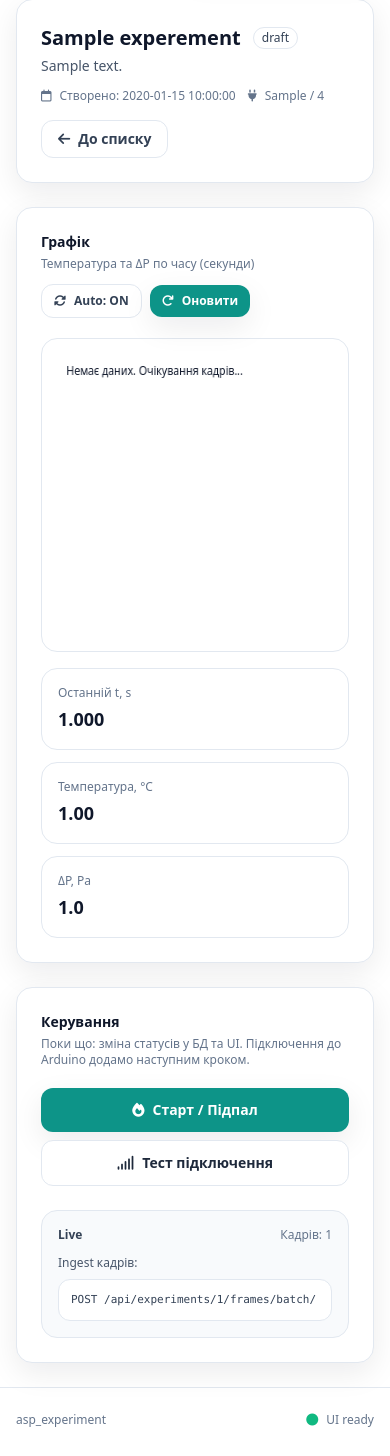
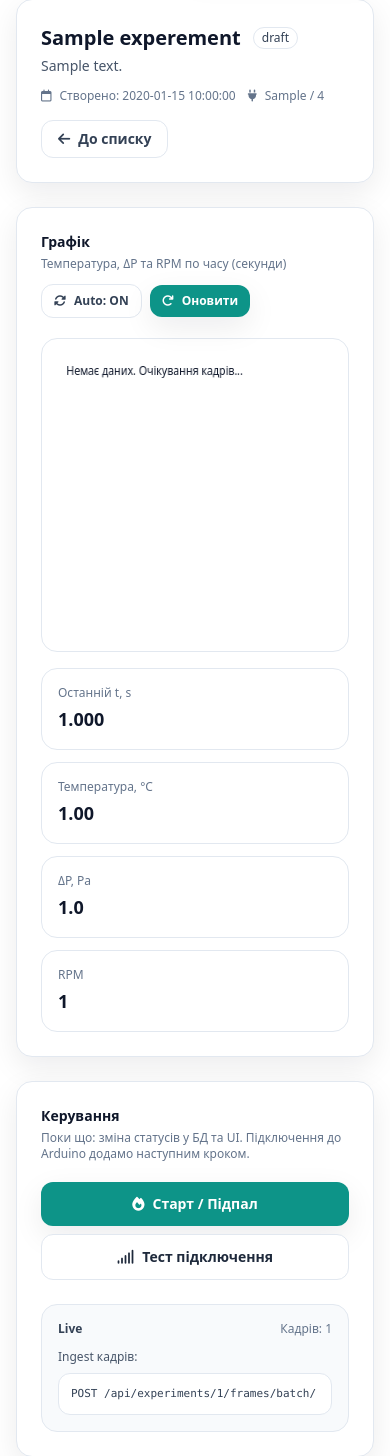
Before and after one commit to b0gdan00/Aspirantura_research, a Django app: page /experiments/1/ in a window 390 px wide. Shown: the part 90-1546 px from the top of the page. Before the commit the page ends 1517 px from the top, so only its background shows below. Run offline with Django 5.2, Linux system fonts and the light colour scheme; tables that the repository leaves empty hold one stand-in row (values such as "Sample post"); some libraries are stand-ins or nearby versions.

Commit message:
цукцу

```diff
--- a/part_1/models.py
+++ b/part_1/models.py
@@ -79,6 +79,9 @@ class Frame(models.Model):
     # Диференціальний тиск (pressure delta; одиниці визначаються контрактом даних/пристроєм).
     dif_pressure = models.FloatField()
 
+    # Обороти двигуна (RPM), з тахометра (датчик Холла).
+    rpm = models.FloatField(default=0)
+
     received_at = models.DateTimeField(default=timezone.now, editable=False)
 
     class Meta:
@@ -129,6 +132,7 @@ class Frame(models.Model):
                     second=float(item["second"]),
                     temperature=float(item["temperature"]),
                     dif_pressure=float(item["dif_pressure"]),
+                    rpm=float(item.get("rpm", 0)),
                 )
             except (TypeError, ValueError):
                 raise ValueError(
@@ -141,4 +145,4 @@ class Frame(models.Model):
 
     def __str__(self):
         # Людиночитний рядок для адмінки/логів.
-        return f"Second: {self.second}, Temperature: {self.temperature}, Dif Pressure: {self.dif_pressure}"
+        return f"Second: {self.second}, Temperature: {self.temperature}, Dif Pressure: {self.dif_pressure}, RPM: {self.rpm}"
--- a/part_1/telemetry.py
+++ b/part_1/telemetry.py
@@ -167,6 +167,7 @@ class ExperimentPoller:
                             second=sample.t_s,
                             temperature=sample.temperature_c,
                             dif_pressure=sample.pressure_pa,
+                            rpm=sample.rpm,
                         )
                     )
 
--- a/part_1/views.py
+++ b/part_1/views.py
@@ -122,6 +122,7 @@ def experiment_summary_api(request, experiment_id: int):
                         "second": last.second,
                         "temperature": last.temperature,
                         "dif_pressure": last.dif_pressure,
+                        "rpm": last.rpm,
                         "received_at": last.received_at.isoformat() if last.received_at else None,
                     }
                     if last
@@ -144,7 +145,7 @@ def experiment_frames_api(request, experiment_id: int):
     frames = list(
         Frame.objects.filter(experiment=experiment)
         .order_by("-second", "-id")[:limit]
-        .values("second", "temperature", "dif_pressure")
+        .values("second", "temperature", "dif_pressure", "rpm")
     )
     frames.reverse()
 
--- a/templates/part_1/experiment_detail.html
+++ b/templates/part_1/experiment_detail.html
@@ -49,7 +49,7 @@
         <div class="flex flex-wrap items-start justify-between gap-3">
           <div>
             <div class="text-sm font-semibold">Графік</div>
-            <div class="mt-1 text-xs text-slate-500">Температура та ΔP по часу (секунди)</div>
+            <div class="mt-1 text-xs text-slate-500">Температура, ΔP та RPM по часу (секунди)</div>
           </div>
           <div class="flex flex-wrap items-center gap-2">
             <button
@@ -76,7 +76,7 @@
           <canvas id="chart" class="h-72 w-full"></canvas>
         </div>
 
-        <div class="mt-4 grid gap-3 sm:grid-cols-3">
+        <div class="mt-4 grid gap-3 sm:grid-cols-4">
           <div class="rounded-2xl border border-slate-200 bg-white p-4">
             <div class="text-xs text-slate-500">Останній t, s</div>
             <div class="mt-1 text-lg font-semibold" id="metricSecond">-</div>
@@ -88,6 +88,10 @@
           <div class="rounded-2xl border border-slate-200 bg-white p-4">
             <div class="text-xs text-slate-500">ΔP, Pa</div>
             <div class="mt-1 text-lg font-semibold" id="metricDP">-</div>
+          </div>
+          <div class="rounded-2xl border border-slate-200 bg-white p-4">
+            <div class="text-xs text-slate-500">RPM</div>
+            <div class="mt-1 text-lg font-semibold" id="metricRPM">-</div>
           </div>
         </div>
       </section>
@@ -160,6 +164,7 @@
     const metricSecond = document.getElementById("metricSecond");
     const metricTemp = document.getElementById("metricTemp");
     const metricDP = document.getElementById("metricDP");
+    const metricRPM = document.getElementById("metricRPM");
     const statusBadge = document.getElementById("statusBadge");
     const liveHint = document.getElementById("liveHint");
 
@@ -246,6 +251,7 @@
       const xs = frames.map(f => f.second);
       const ts = frames.map(f => f.temperature);
       const ps = frames.map(f => f.dif_pressure);
+      const rs = frames.map(f => f.rpm || 0);
 
       const xMin = Math.min(...xs);
       const xMax = Math.max(...xs);
@@ -256,9 +262,13 @@
       const pMin = Math.min(...ps);
       const pMax = Math.max(...ps);
 
+      const rMin = Math.min(...rs);
+      const rMax = Math.max(...rs);
+
       const xScale = (x) => pad + (plotW * ((x - xMin) / (xMax - xMin || 1)));
       const tScale = (y) => pad + (plotH * (1 - ((y - tMin) / (tMax - tMin || 1))));
       const pScale = (y) => pad + (plotH * (1 - ((y - pMin) / (pMax - pMin || 1))));
+      const rScale = (y) => pad + (plotH * (1 - ((y - rMin) / (rMax - rMin || 1))));
 
       // Grid
       ctx.strokeStyle = "#e2e8f0";
@@ -303,6 +313,18 @@
       });
       ctx.stroke();
 
+      // RPM line
+      ctx.strokeStyle = "#3b82f6";
+      ctx.lineWidth = 2;
+      ctx.beginPath();
+      frames.forEach((f, i) => {
+        const x = xScale(f.second);
+        const y = rScale(f.rpm || 0);
+        if (i === 0) ctx.moveTo(x, y);
+        else ctx.lineTo(x, y);
+      });
+      ctx.stroke();
+
       // Legend
       ctx.fillStyle = "#0f172a";
       ctx.font = "12px ui-sans-serif, system-ui";
@@ -313,6 +335,10 @@
       ctx.fillText("ΔP", pad + 62, 16);
       ctx.fillStyle = "#f97316";
       ctx.fillRect(pad + 84, 8, 10, 10);
+      ctx.fillStyle = "#0f172a";
+      ctx.fillText("RPM", pad + 104, 16);
+      ctx.fillStyle = "#3b82f6";
+      ctx.fillRect(pad + 134, 8, 10, 10);
     }
 
     async function refresh() {
@@ -333,11 +359,13 @@
           metricSecond.textContent = Number(last.second).toFixed(3);
           metricTemp.textContent = Number(last.temperature).toFixed(2);
           metricDP.textContent = Number(last.dif_pressure).toFixed(1);
+          metricRPM.textContent = Number(last.rpm || 0).toFixed(0);
           liveHint.textContent = `Кадрів: ${sum.frames.count}`;
         } else {
           metricSecond.textContent = "-";
           metricTemp.textContent = "-";
           metricDP.textContent = "-";
+          metricRPM.textContent = "-";
           liveHint.textContent = "Очікування даних...";
         }
 
```
Also changed, not shown: part_1/migrations/0004_frame_rpm.py (added).
